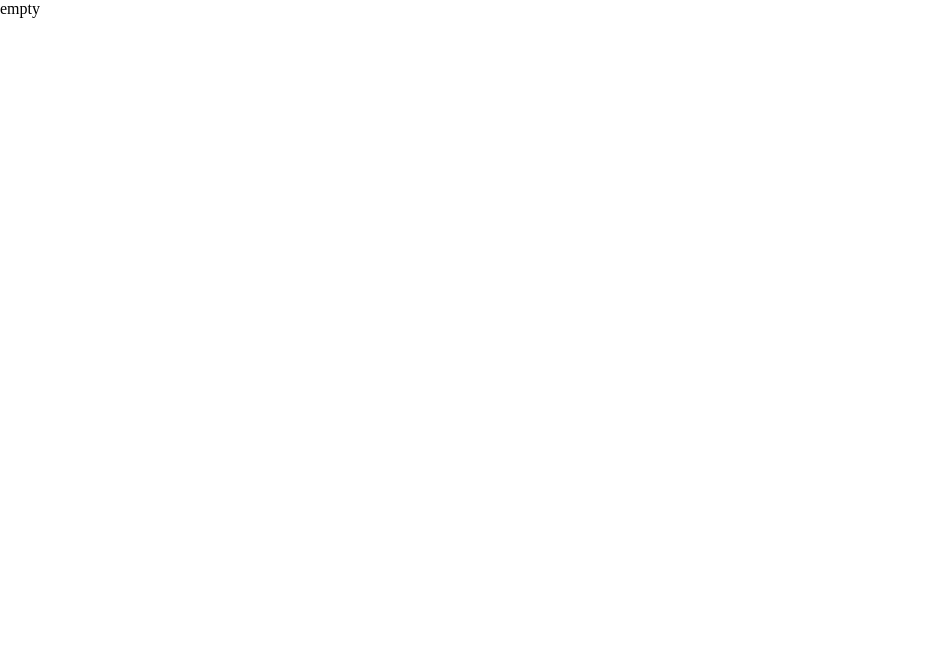
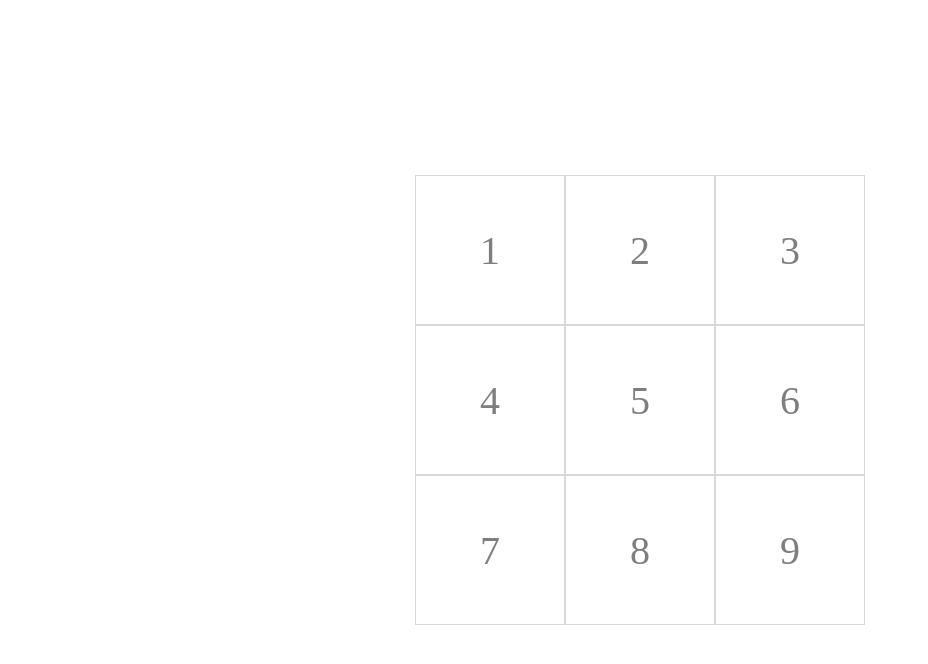
Before and after one commit to richardimaoka/drag-drop-piece, a Next.js app in the folder nextjs/: page / in a window 1280 px wide. Shown: the top 664 px of the page, without its empty margins (0-928 px from the left). Built offline with nearby package versions, Linux system fonts and the light colour scheme.

Commit message:
block placement

```diff
--- /dev/null
+++ b/nextjs/app/components/Blocks.module.css
@@ -0,0 +1,15 @@
+.component {
+  display: grid;
+  grid-template-columns: 150px 150px 150px;
+  grid-template-rows: 150px 150px 150px;
+}
+
+.block {
+  display: grid;
+  align-items: center;
+  justify-items: center;
+
+  font-size: 40px;
+  color: rgb(126, 126, 126);
+  border: 1px solid rgb(216, 216, 216);
+}
--- /dev/null
+++ b/nextjs/app/components/Blocks.tsx
@@ -0,0 +1,17 @@
+import styles from "./Blocks.module.css";
+
+export function Blocks() {
+  return (
+    <div className={styles.component}>
+      <div className={styles.block}>1</div>
+      <div className={styles.block}>2</div>
+      <div className={styles.block}>3</div>
+      <div className={styles.block}>4</div>
+      <div className={styles.block}>5</div>
+      <div className={styles.block}>6</div>
+      <div className={styles.block}>7</div>
+      <div className={styles.block}>8</div>
+      <div className={styles.block}>9</div>
+    </div>
+  );
+}
--- a/nextjs/app/page.module.css
+++ b/nextjs/app/page.module.css
@@ -0,0 +1,7 @@
+.component {
+  display: grid;
+  align-items: center;
+  justify-items: center;
+
+  height: 100svh;
+}
--- a/nextjs/app/page.tsx
+++ b/nextjs/app/page.tsx
@@ -1,5 +1,10 @@
+import { Blocks } from "./components/Blocks";
 import styles from "./page.module.css";
 
 export default function Home() {
-  return <div className={styles.page}>empty</div>;
+  return (
+    <div className={styles.component}>
+      <Blocks />
+    </div>
+  );
 }
```
